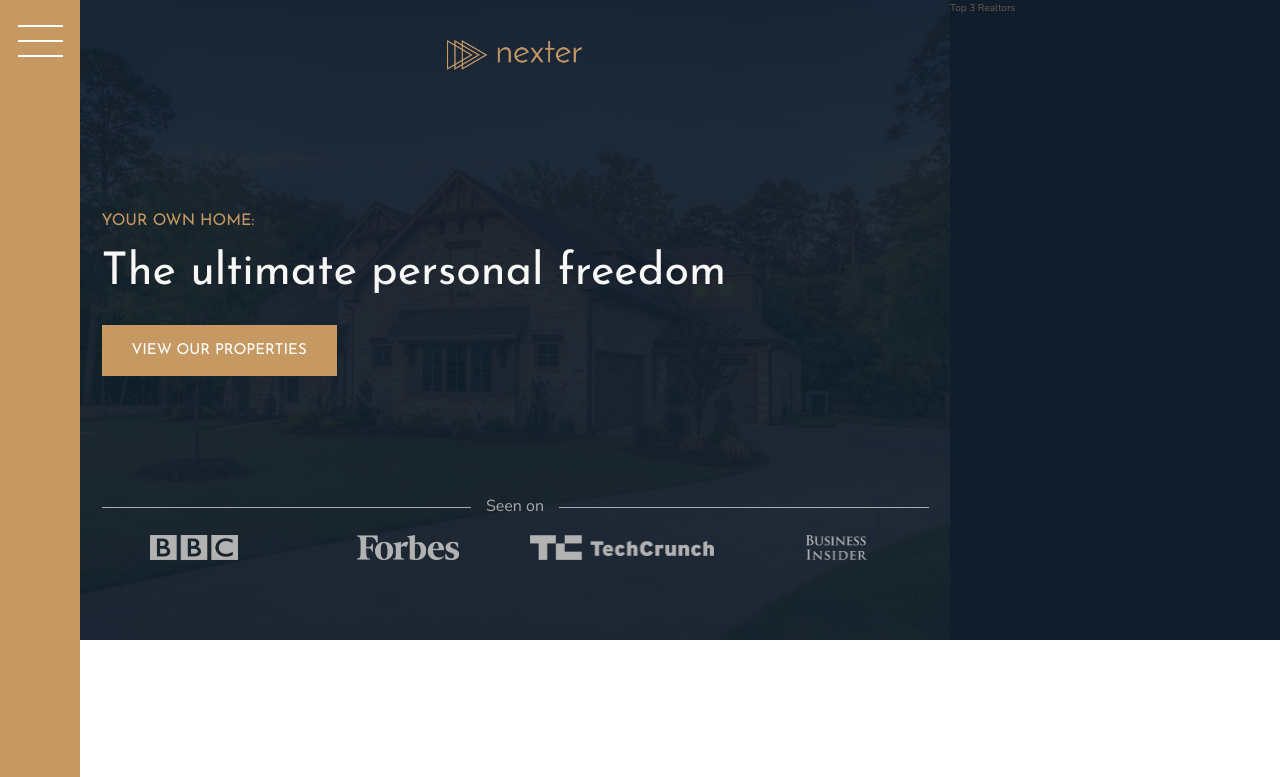
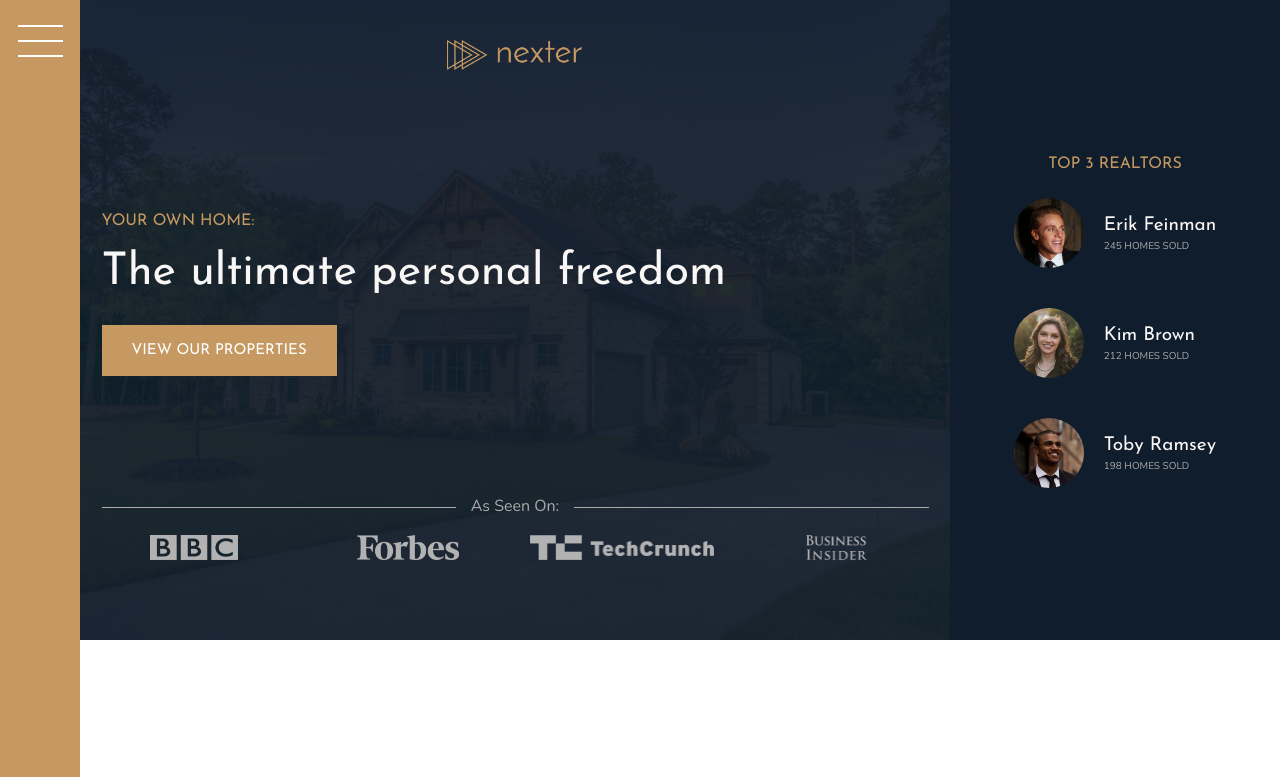
Before and after one commit to mattierocks/advanced-css, a website: page Nexter/index.html in a window 1280 px wide. Shown: the top 777 px of the page. Drawn offline with nearby package versions, Linux system fonts and the light colour scheme.

Commit message:
add realtors to header

```diff
--- a/Nexter/index.html
+++ b/Nexter/index.html
@@ -22,7 +22,7 @@
         <h3 class="heading-3">Your own home:</h3>
         <h1 class="heading-1">The ultimate personal freedom</h1>
         <button class="btn header__btn">View our properties</button>
-        <div class="header__seenon-text">Seen on</div>
+        <div class="header__seenon-text">As Seen On:</div>
         <div class="header__seenon-logos">
             <img src="img/logo-bbc.png" alt="BBC Logo">
             <img src="img/logo-forbes.png" alt="Forbes Logo">
@@ -31,7 +31,26 @@
         </div>
     </header>
     <div class="realtors">
-        Top 3 Realtors
+        <h3 class="heading-3">Top 3 Realtors</h3>
+        <div class="realtors__list">
+            <img src="img/realtor-1.jpeg" alt="Erik Feinman" class="realtors__img">
+            <div class="realtors__details">
+                <h4 class="heading-4 heading-4--light">Erik Feinman</h4>
+                <p class="realtors__sold">245 Homes Sold</p>
+            </div>
+
+            <img src="img/realtor-2.jpeg" alt="Kim Brown" class="realtors__img">
+            <div class="realtors__details">
+                <h4 class="heading-4 heading-4--light">Kim Brown</h4>
+                <p class="realtors__sold">212 Homes Sold</p>
+            </div>
+
+            <img src="img/realtor-3.jpeg" alt="Toby Ramsey" class="realtors__img">
+            <div class="realtors__details">
+                <h4 class="heading-4 heading-4--light">Toby Ramsey</h4>
+                <p class="realtors__sold">198 Homes Sold</p>
+            </div>
+        </div>
     </div>
     <section class="features">
 
--- a/Nexter/sass/_realtors.scss
+++ b/Nexter/sass/_realtors.scss
@@ -1,4 +1,27 @@
 .realtors {
     background-color: $color-secondary;
     grid-column: col-start 7 / full-end;
+    padding: 3rem;
+    display: grid;
+    align-content: center;
+    justify-content: center;
+    grid-row-gap: 2rem;
+    justify-items: center;
+    &__list {
+        display: grid;
+        grid-template-columns: min-content max-content;
+        grid-column-gap: 2rem;
+        grid-row-gap: 5vh;
+        align-items: center;
+    }
+    &__img {
+        width: 7rem;
+        border-radius: 50%;
+        display: block;
+    }
+    &__sold {
+        text-transform: uppercase;
+        color: $color-grey-light-2;
+        margin-top: -3px;
+    }
 }
```
Also changed, not shown: Nexter/css/style.css.
